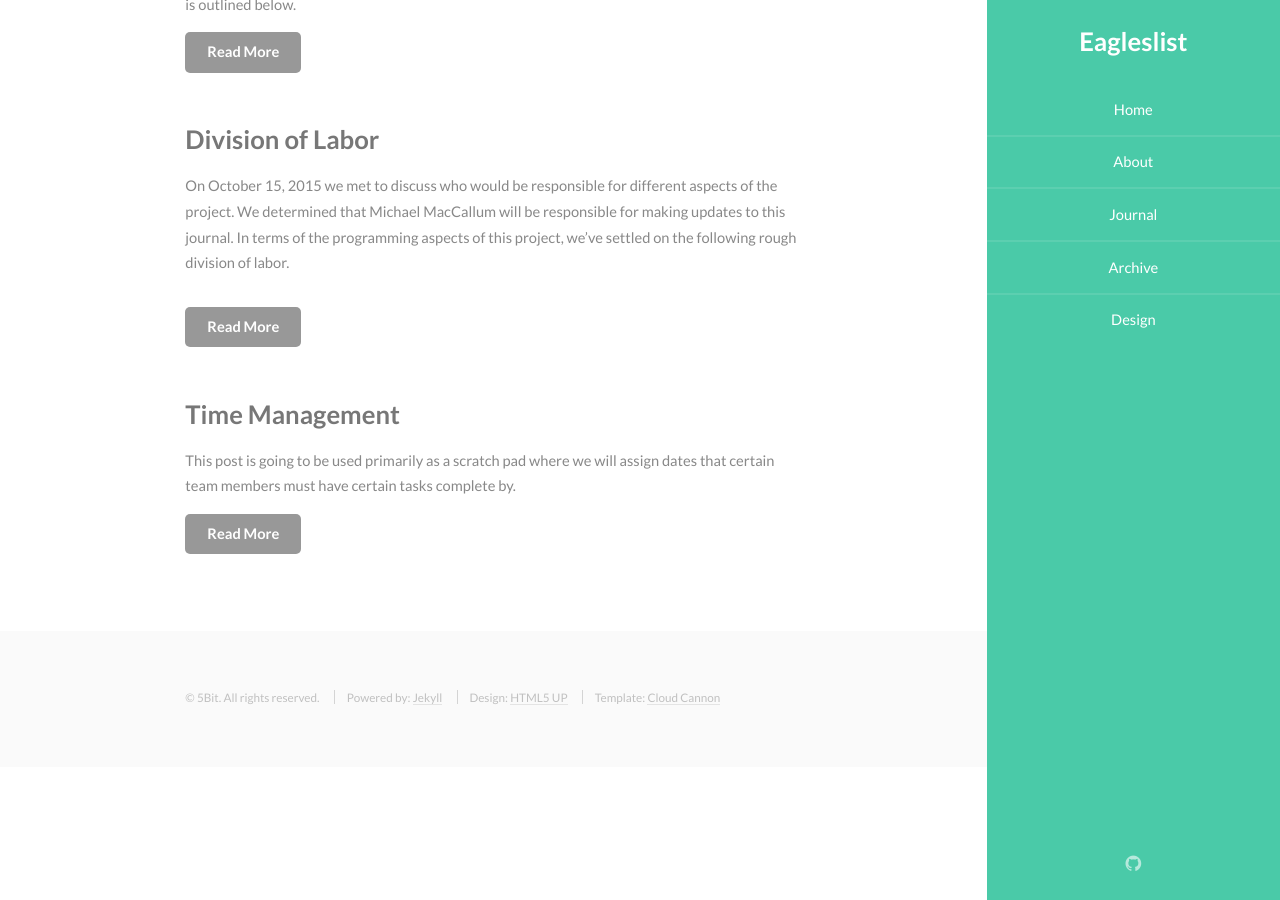
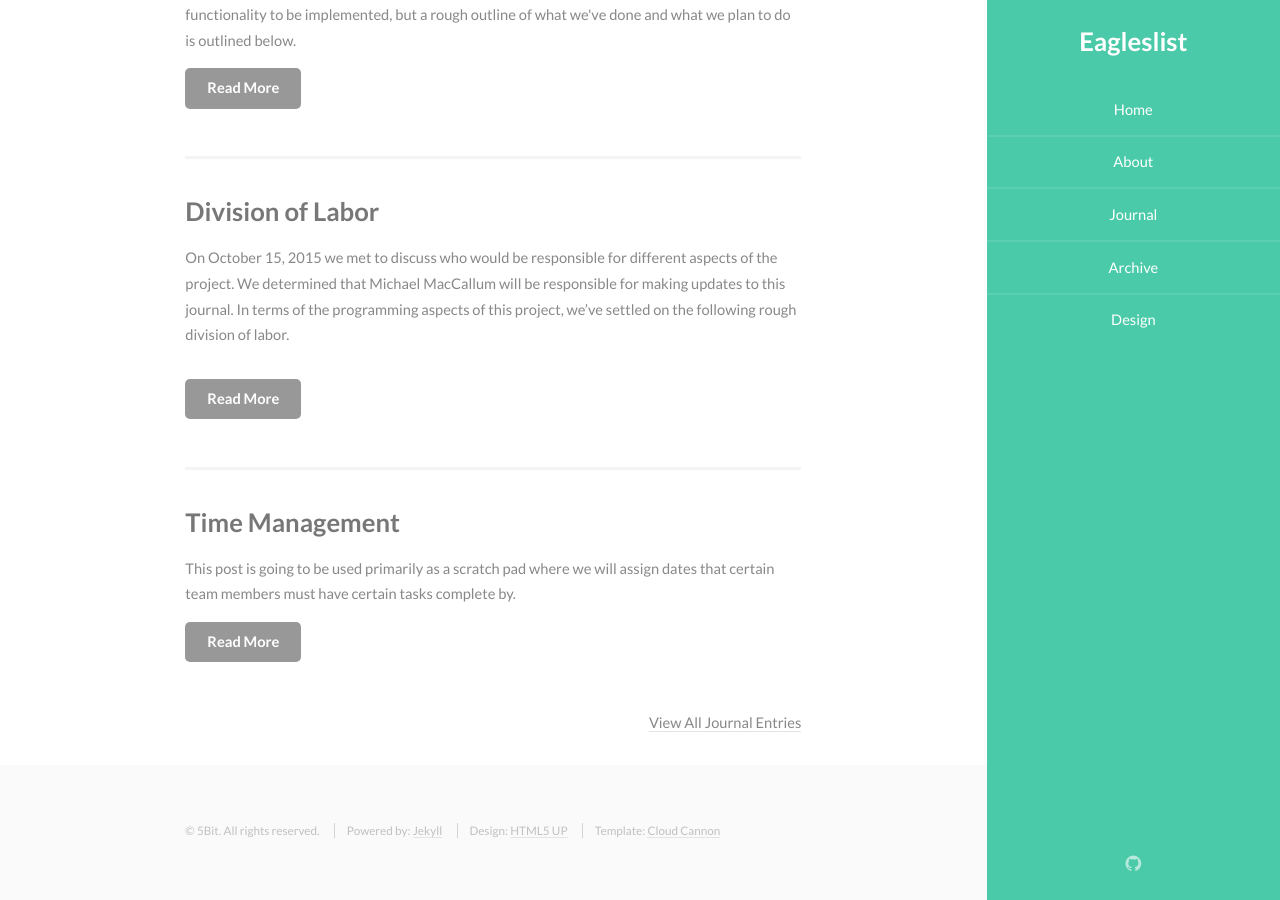
Before and after one commit to 5-Bit/5-bit.github.io, a Jekyll site: the page built from index.html, in a window 1280 px wide and 900 px high, scrolled down 732 px. Built offline with Jekyll 4.4.1, drawn with Linux system fonts in a browser that asks for light colours; Markdown is read by kramdown in place of the engine named in the settings.

Commit message:
Updated home page to link to archive

```diff
--- a/index.html
+++ b/index.html
@@ -32,6 +32,7 @@
 <!-- Three -->
 <section id="three">
     <div class="container">
+        <div class="features">
             <h3>Recent Journal Entries</h3>
             <p>
                 In accordance with our project requirements, we will be keeping a journal of of progress building {{ site.project.title }}. Our most recent entries are listed below, and all of our entries can be found in the <a href="archive.html">journal archive</a>.
@@ -51,6 +52,7 @@
                         {{ post.content | truncatewords: 30 }}
                     {% endif %}
                 </section>
+
                 <footer>
                     <ul class="actions">
                         <li>
@@ -58,8 +60,14 @@
                         </li>
                     </ul>
                 </footer>
+
                 <div class="clear"></div>
             </article>
             {% endfor %}
         </div>
+
+        <span style="text-align:right;display: inline-block;width:100%;">
+            <a href="/archive.html" style="align:right;">View All Journal Entries</a>
+        </span>
+    </div>
 </section>
```
Lines whose indentation alone changed are shown as unchanged.
